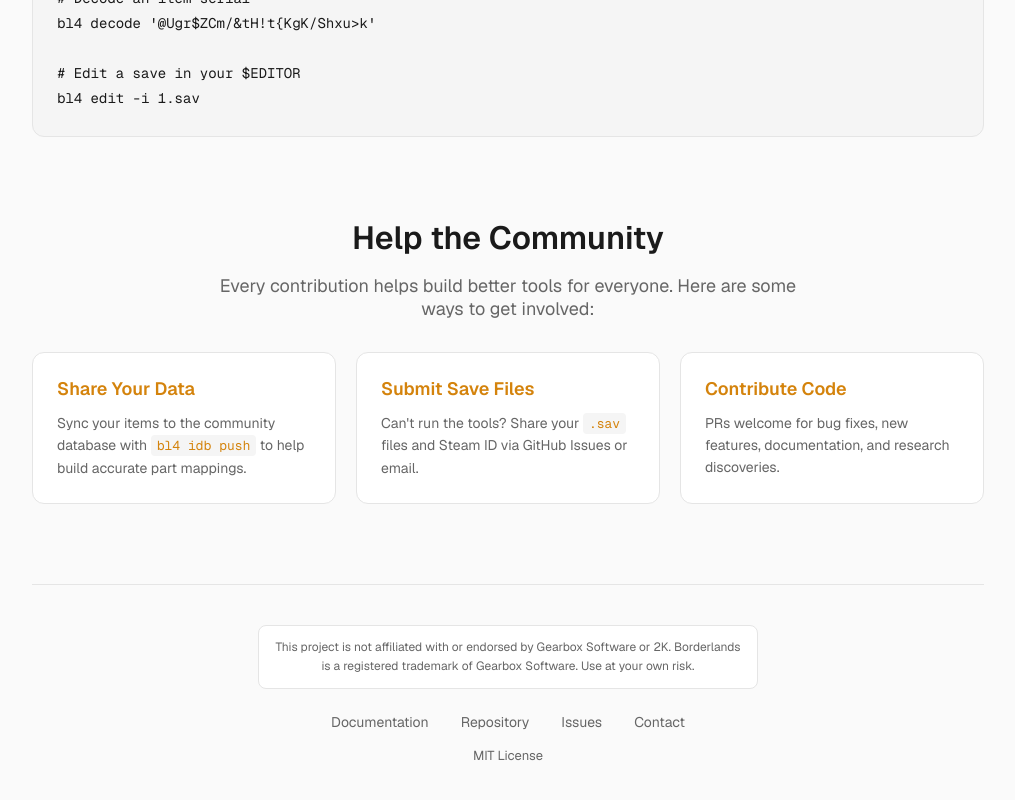
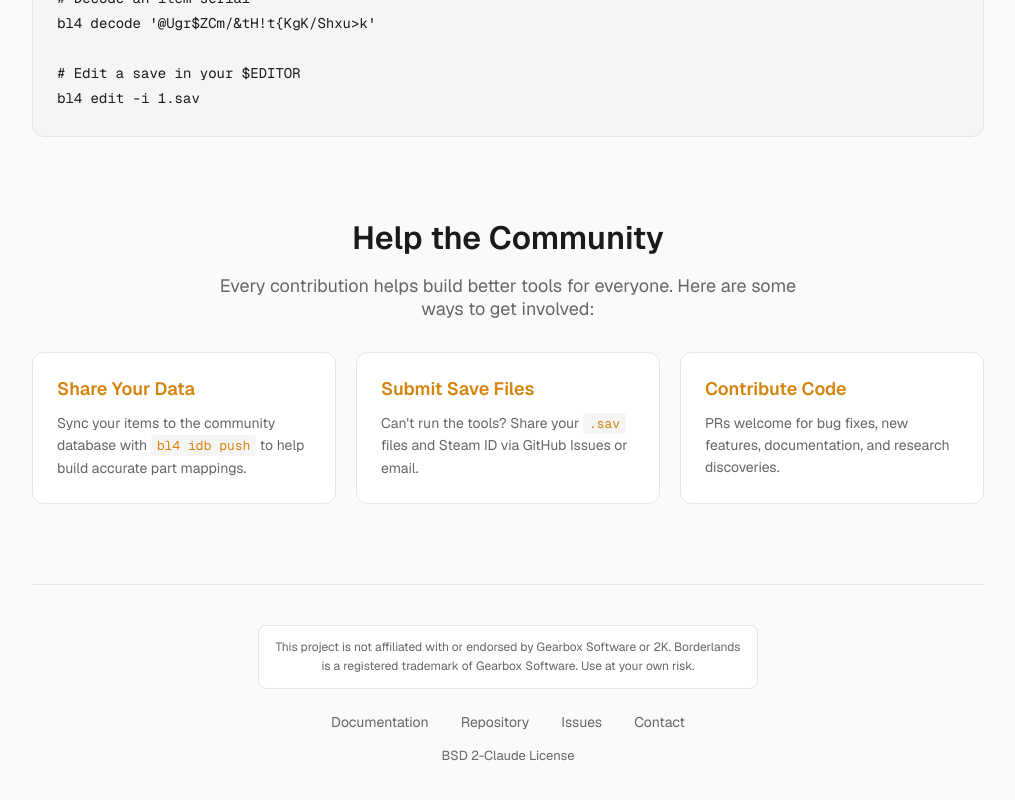
Before and after one commit to monokrome/bl4-services, a Next.js app: page / in a window 1280 px wide. Shown: the part 1352-2152 px from the top of the page, without its empty margins (132-1147 px from the left). Built offline with nearby package versions, Linux system fonts and the light colour scheme.

Commit message:
Fix license

```diff
--- a/src/app/page.tsx
+++ b/src/app/page.tsx
@@ -214,7 +214,7 @@ bl4 edit -i 1.sav`}
             </a>
             <a href="mailto:hey@monokro.me">Contact</a>
           </div>
-          <p className={styles.license}>MIT License</p>
+          <p className={styles.license}>BSD 2-Claude License</p>
         </footer>
       </main>
 
```
